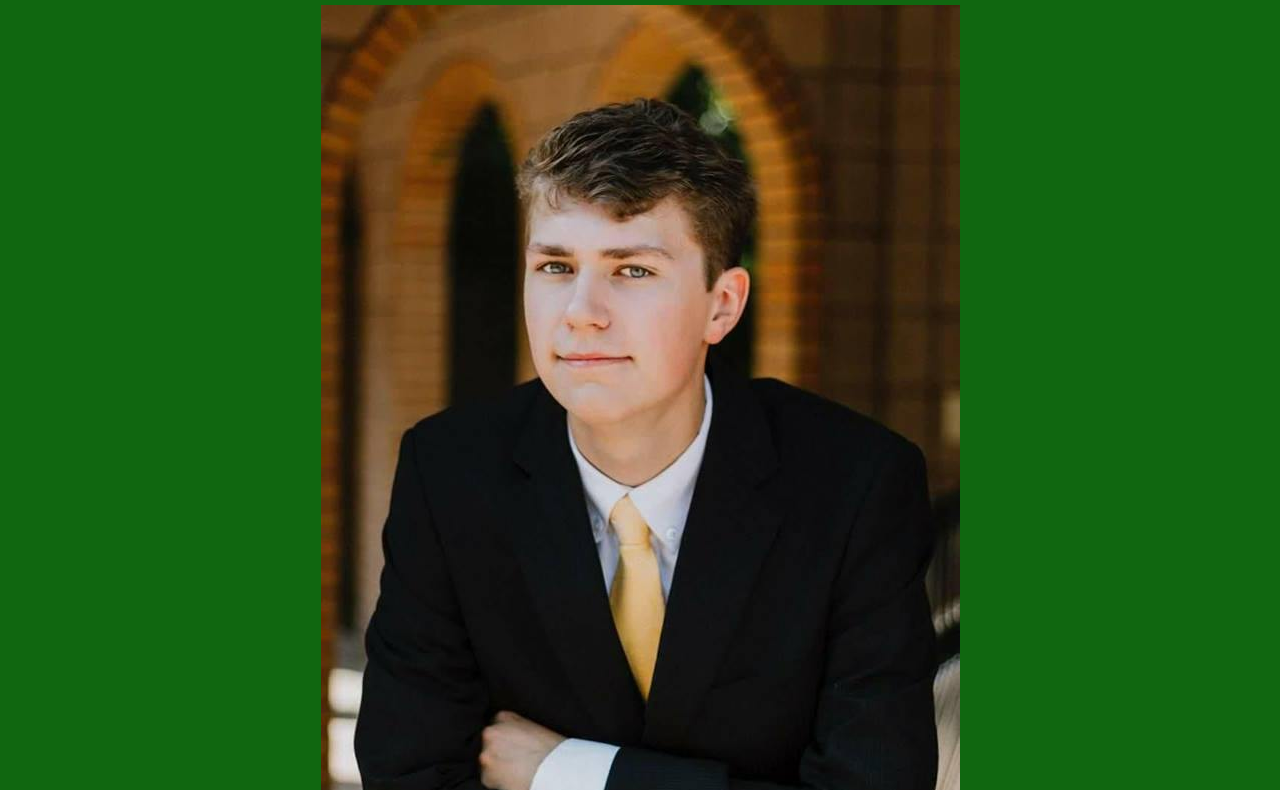
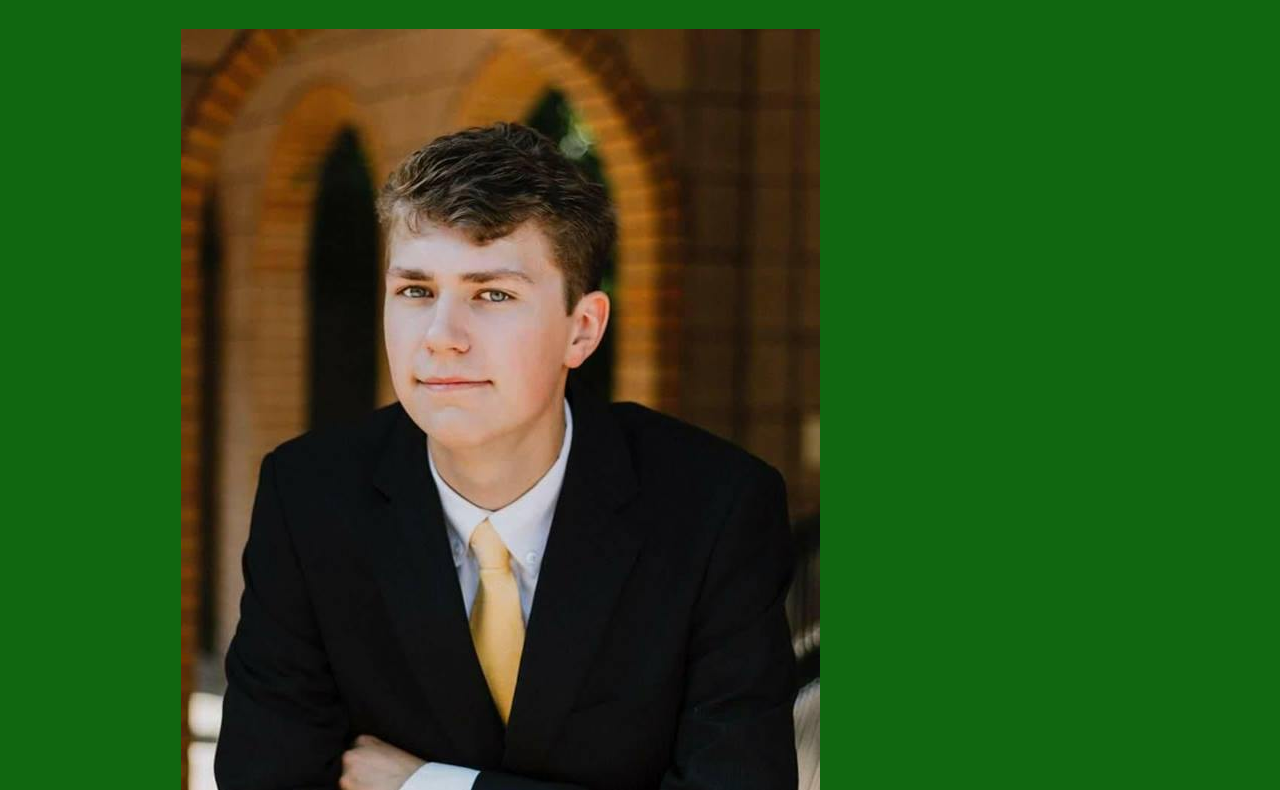
Before and after one commit to Empoweredbrush/wdd130, a plain HTML site: page index.html in a window 1280 px wide. Shown: the part 199-989 px from the top of the page. Drawn offline with Linux system fonts and the light colour scheme.

Commit message:
Added max-width

```diff
--- a/styles/styles.css
+++ b/styles/styles.css
@@ -2,6 +2,10 @@ body {
     background-color: rgb(16, 103, 16);
     padding: 0;
     margin: 0;
+}
+
+#content{
+    max-width: 1000px;
 }
 nav {
     display: flex;
```
